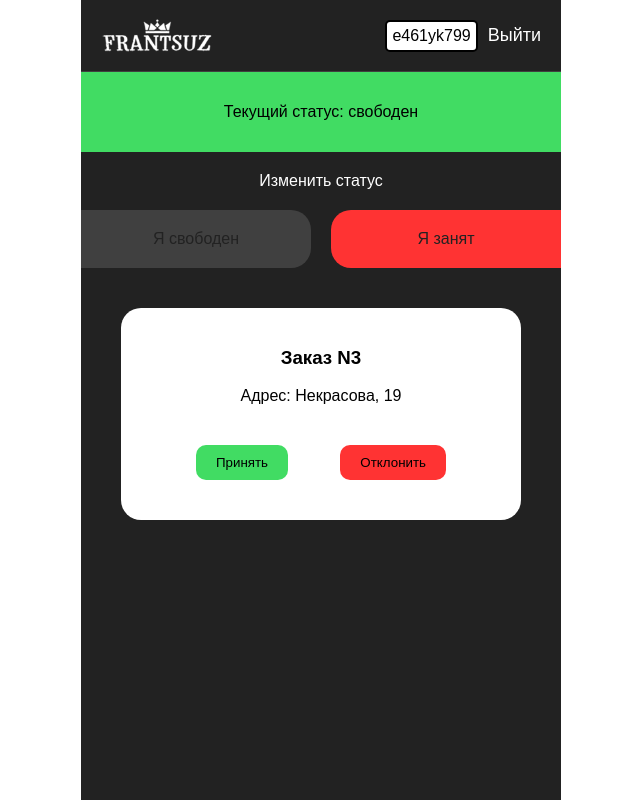
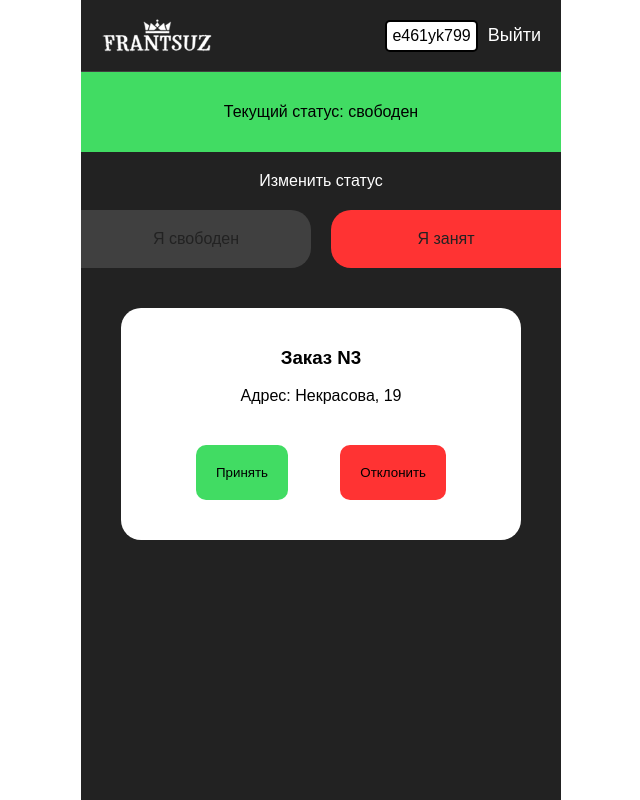
Before and after one commit to denispan/taxi-driver, a React (Create React App) app: page / in a window 1280 px wide. Shown: the whole page, without its empty margins (319-959 px from the left). Built offline with nearby package versions, Linux system fonts and the light colour scheme.

Commit message:
перед подключением к бд 1

```diff
--- a/src/components/DriverPopup/DriverPopup.module.scss
+++ b/src/components/DriverPopup/DriverPopup.module.scss
@@ -15,7 +15,7 @@
 
 .btn {
   margin: 0;
-  padding: 10px 20px;
+  padding: 20px;
   background-color: #41DC63;
   border: none;
   border-radius: 10px;
```
